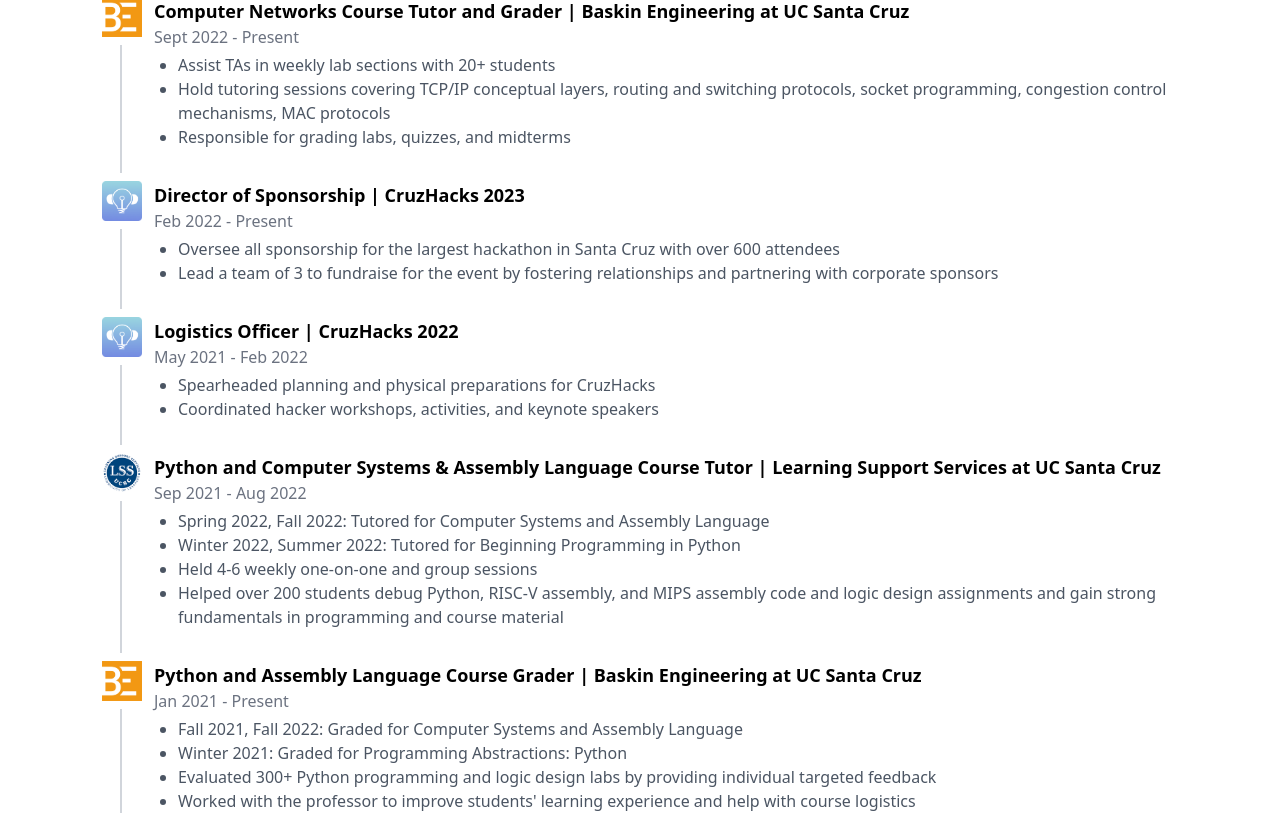
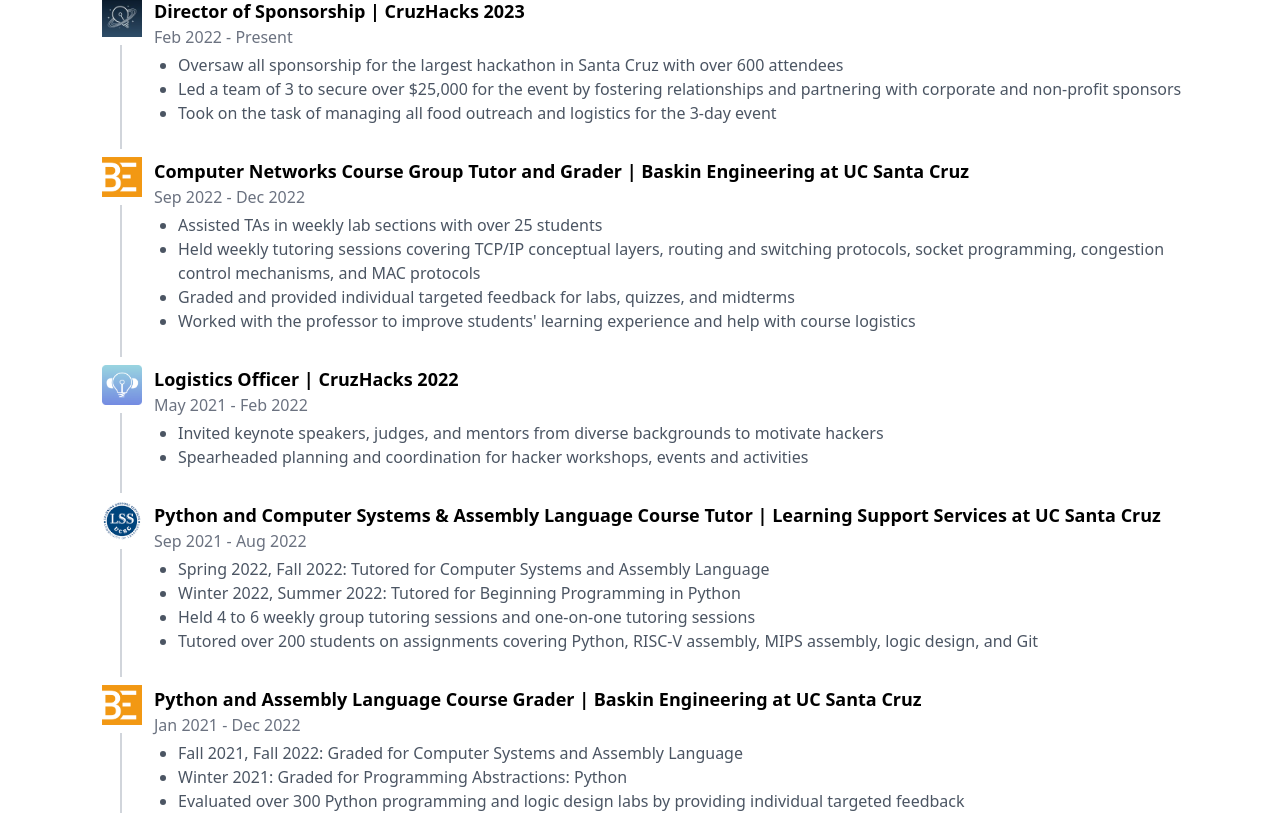
Before and after one commit to shantelletoh/shantelletoh.github.io, a React (Create React App) app in the folder client/: page / in a window 1280 px wide. Shown: the part 876-1689 px from the top of the page. Built offline with nearby package versions, Linux system fonts and the light colour scheme.

Commit message:
update experience section post-grad

```diff
--- a/client/src/Components/Experience.jsx
+++ b/client/src/Components/Experience.jsx
@@ -1,6 +1,7 @@
 import { MdWorkOutline } from "react-icons/md";
 import baskinLogo from "../assets/experience/baskin-engineering-logo.png";
 import cruzhacks2022Logo from "../assets/experience/cruzhacks-2022-logo.png";
+import cruzhacks2023Logo from "../assets/experience/cruzhacks-2023-logo.jpg";
 import lssLogo from "../assets/experience/ucsc-lss-logo.png";
 
 export default function Experience() {
@@ -17,35 +18,7 @@
           <ol class="relative border-l border-gray-300 border-l-2">
             <li class="mb-8 ml-6">
               <span class="absolute flex items-center -ml-1 justify-center w-10 h-10 -left-4 ring-8 ring-white">
-                <img src={baskinLogo} alt="" />
-              </span>
-              <h3 class="flex items-center ml-2 mb-1 text-lg font-semibold text-black">
-                Computer Networks Course Tutor and Grader | Baskin Engineering
-                at UC Santa Cruz{" "}
-              </h3>
-              <p class="block ml-2 mb-2 leading-none text-gray-500">
-                Sept 2022 - Present
-              </p>
-              <p class="ml-2 mb-4 text-gray-600">
-                <ul
-                  style={{
-                    paddingLeft: "1.5em",
-                    listStyleType: "disc",
-                  }}
-                >
-                  <li>Assist TAs in weekly lab sections with 20+ students</li>
-                  <li>
-                    Hold tutoring sessions covering TCP/IP conceptual layers,
-                    routing and switching protocols, socket programming,
-                    congestion control mechanisms, MAC protocols
-                  </li>
-                  <li>Responsible for grading labs, quizzes, and midterms</li>
-                </ul>
-              </p>
-            </li>
-            <li class="mb-8 ml-6">
-              <span class="absolute flex items-center -ml-1 justify-center w-10 h-10 -left-4 ring-8 ring-white">
-                <img src={cruzhacks2022Logo} alt="" />
+                <img src={cruzhacks2023Logo} alt="" />
               </span>
               <h3 class="flex items-center ml-2 mb-1 text-lg font-semibold text-black">
                 Director of Sponsorship | CruzHacks 2023{" "}
@@ -61,12 +34,54 @@
                   }}
                 >
                   <li>
-                    Oversee all sponsorship for the largest hackathon in Santa
+                    Oversaw all sponsorship for the largest hackathon in Santa
                     Cruz with over 600 attendees
                   </li>
                   <li>
-                    Lead a team of 3 to fundraise for the event by fostering
-                    relationships and partnering with corporate sponsors
+                    Led a team of 3 to secure over $25,000 for the event by
+                    fostering relationships and partnering with corporate and
+                    non-profit sponsors
+                  </li>
+                  <li>
+                    Took on the task of managing all food outreach and logistics
+                    for the 3-day event
+                  </li>
+                </ul>
+              </p>
+            </li>
+            <li class="mb-8 ml-6">
+              <span class="absolute flex items-center -ml-1 justify-center w-10 h-10 -left-4 ring-8 ring-white">
+                <img src={baskinLogo} alt="" />
+              </span>
+              <h3 class="flex items-center ml-2 mb-1 text-lg font-semibold text-black">
+                Computer Networks Course Group Tutor and Grader | Baskin
+                Engineering at UC Santa Cruz{" "}
+              </h3>
+              <p class="block ml-2 mb-2 leading-none text-gray-500">
+                Sep 2022 - Dec 2022
+              </p>
+              <p class="ml-2 mb-4 text-gray-600">
+                <ul
+                  style={{
+                    paddingLeft: "1.5em",
+                    listStyleType: "disc",
+                  }}
+                >
+                  <li>
+                    Assisted TAs in weekly lab sections with over 25 students
+                  </li>
+                  <li>
+                    Held weekly tutoring sessions covering TCP/IP conceptual
+                    layers, routing and switching protocols, socket programming,
+                    congestion control mechanisms, and MAC protocols
+                  </li>
+                  <li>
+                    Graded and provided individual targeted feedback for labs,
+                    quizzes, and midterms
+                  </li>
+                  <li>
+                    Worked with the professor to improve students' learning
+                    experience and help with course logistics
                   </li>
                 </ul>
               </p>
@@ -89,11 +104,12 @@
                   }}
                 >
                   <li>
-                    Spearheaded planning and physical preparations for CruzHacks
+                    Invited keynote speakers, judges, and mentors from diverse
+                    backgrounds to motivate hackers
                   </li>
                   <li>
-                    Coordinated hacker workshops, activities, and keynote
-                    speakers
+                    Spearheaded planning and coordination for hacker workshops,
+                    events and activities
                   </li>
                 </ul>
               </p>
@@ -124,11 +140,13 @@
                     Winter 2022, Summer 2022: Tutored for Beginning Programming
                     in Python
                   </li>
-                  <li>Held 4-6 weekly one-on-one and group sessions</li>
                   <li>
-                    Helped over 200 students debug Python, RISC-V assembly, and
-                    MIPS assembly code and logic design assignments and gain
-                    strong fundamentals in programming and course material
+                    Held 4 to 6 weekly group tutoring sessions and one-on-one
+                    tutoring sessions
+                  </li>
+                  <li>
+                    Tutored over 200 students on assignments covering Python,
+                    RISC-V assembly, MIPS assembly, logic design, and Git
                   </li>
                 </ul>
               </p>
@@ -142,7 +160,7 @@
                 at UC Santa Cruz
               </h3>
               <p class="block ml-2 mb-2 leading-none text-gray-500">
-                Jan 2021 - Present
+                Jan 2021 - Dec 2022
               </p>
               <p class="ml-2 mb-4 text-gray-600">
                 <ul
@@ -159,8 +177,8 @@
                     Winter 2021: Graded for Programming Abstractions: Python
                   </li>
                   <li>
-                    Evaluated 300+ Python programming and logic design labs by
-                    providing individual targeted feedback
+                    Evaluated over 300 Python programming and logic design labs
+                    by providing individual targeted feedback
                   </li>
                   <li>
                     Worked with the professor to improve students' learning
--- a/client/src/Components/Skills.jsx
+++ b/client/src/Components/Skills.jsx
@@ -10,7 +10,7 @@
 // import { AiOutlineCode } from "react-icons/ai";
 // import { FaLanguage } from "react-icons/fa";
 import html from "../assets/skills/html_icon.png";
-import css from "../assets/skills/css_icon.png";
+// import css from "../assets/skills/css_icon.png";
 import javascript from "../assets/skills/javascript_icon.png";
 import python from "../assets/skills/python_icon.png";
 import c from "../assets/skills/c_language.png";
```
Also changed, not shown: client/src/assets/experience/cruzhacks-2023-logo.jpg (added), client/src/assets/personal_website.png.
